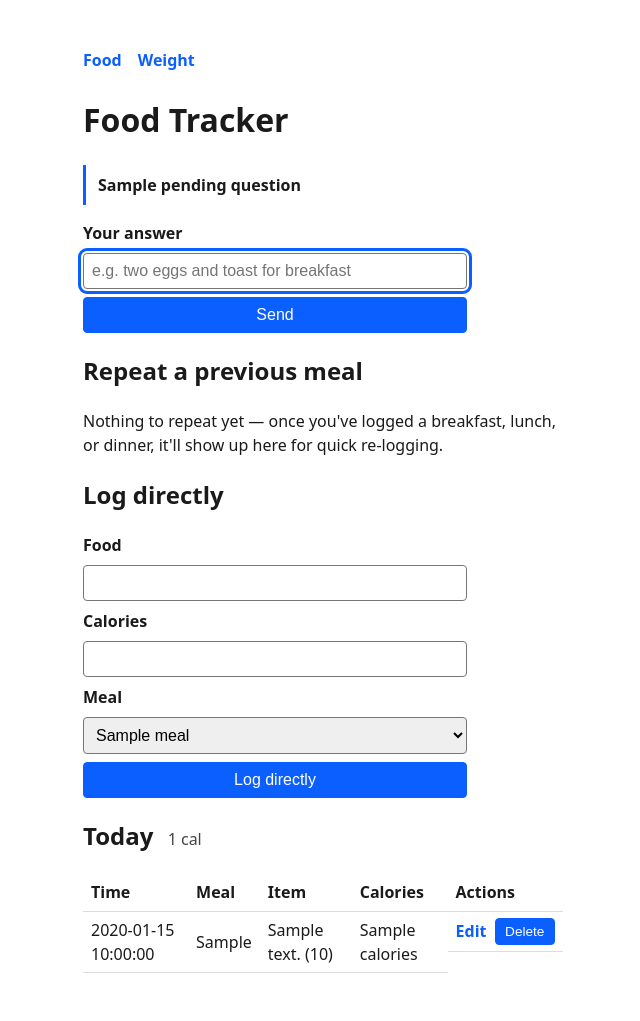
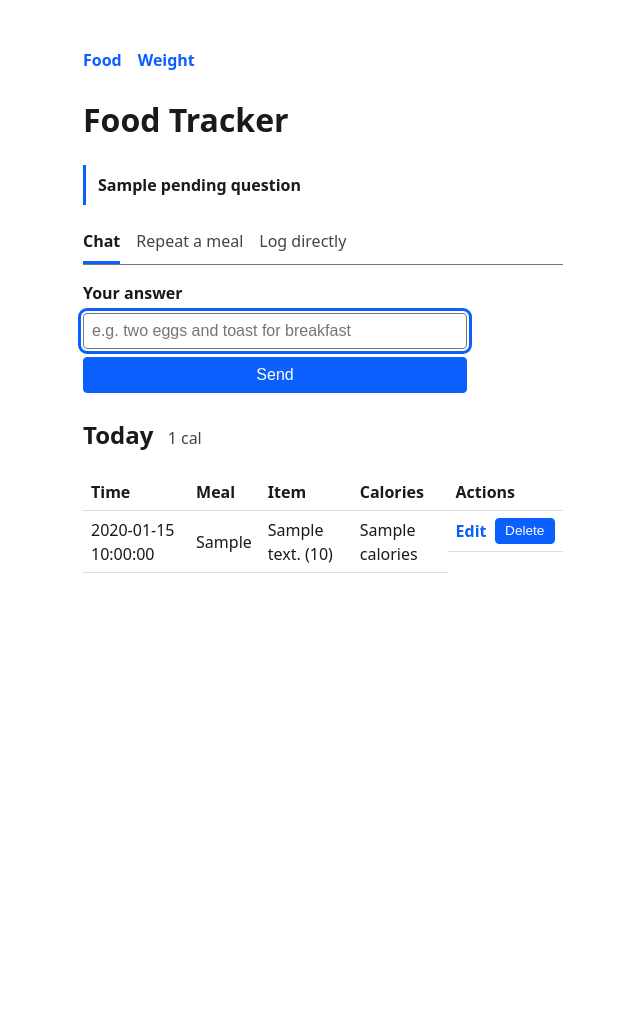
Before and after one commit to benroot/food-tracker, a Flask app: template templates/food.html in a window 1280 px wide. Shown: the whole page, without its empty margins (317-957 px from the left). After the commit the page ends 573 px from the top, so only its background shows below. Run offline with Flask 3, Linux system fonts and the light colour scheme; the template is opened without the code that fills it: most values are stand-ins (such as "Sample title", 1, 10 or a date in 2020).

Commit message:
user can enter explicit time with repeat a meal or direct entries.

```diff
--- a/app.py
+++ b/app.py
@@ -208,8 +208,14 @@ def food_log_direct():
     return redirect(url_for("food_page"))
 
 
-@app.route("/food/repeat/<int:entry_id>", methods=["POST"])
-def food_repeat(entry_id):
+@app.route("/food/repeat", methods=["POST"])
+def food_repeat():
+    raw_entry_id = request.form.get("entry_id", "")
+    if not raw_entry_id.isdigit():
+        flash("That meal no longer exists.", "error")
+        return redirect(url_for("food_page"))
+    entry_id = int(raw_entry_id)
+
     db = dbmod.get_db()
     source_entry = db.execute(
         "SELECT meal_type FROM log_entries WHERE id = ?", (entry_id,)
@@ -226,9 +232,11 @@ def food_repeat(entry_id):
         return redirect(url_for("food_page"))
 
     now = datetime.now()
+    requested_time = request.form.get("entry_time", "").strip()
+    entry_time = requested_time if requested_time and TIME_PATTERN.match(requested_time) else now.strftime("%H:%M")
     cursor = db.execute(
         "INSERT INTO log_entries (entry_date, entry_time, meal_type) VALUES (?, ?, ?)",
-        (now.date().isoformat(), now.strftime("%H:%M"), source_entry["meal_type"]),
+        (now.date().isoformat(), entry_time, source_entry["meal_type"]),
     )
     new_entry_id = cursor.lastrowid
     for item in source_items:
--- a/static/style.css
+++ b/static/style.css
@@ -66,6 +66,60 @@ nav a:focus-visible {
   margin-bottom: 1rem;
 }
 
+.tabs {
+  margin-bottom: 1.5rem;
+}
+
+.tab-input {
+  position: absolute;
+  width: 1px;
+  height: 1px;
+  overflow: hidden;
+  clip: rect(0, 0, 0, 0);
+  white-space: nowrap;
+}
+
+.tab-list {
+  display: flex;
+  flex-wrap: wrap;
+  gap: 1rem;
+  border-bottom: 1px solid var(--border);
+  margin-bottom: 1rem;
+}
+
+.tab-list label {
+  padding: 0.5rem 0;
+  cursor: pointer;
+  color: #444;
+  font-weight: 400;
+  border-bottom: 3px solid transparent;
+}
+
+#tab-chat:checked ~ .tab-list label[for="tab-chat"],
+#tab-repeat:checked ~ .tab-list label[for="tab-repeat"],
+#tab-direct:checked ~ .tab-list label[for="tab-direct"] {
+  color: var(--text);
+  font-weight: 600;
+  border-bottom-color: var(--accent);
+}
+
+#tab-chat:focus-visible ~ .tab-list label[for="tab-chat"],
+#tab-repeat:focus-visible ~ .tab-list label[for="tab-repeat"],
+#tab-direct:focus-visible ~ .tab-list label[for="tab-direct"] {
+  outline: 3px solid var(--accent);
+  outline-offset: 2px;
+}
+
+.tab-panel {
+  display: none;
+}
+
+#tab-chat:checked ~ #panel-chat,
+#tab-repeat:checked ~ #panel-repeat,
+#tab-direct:checked ~ #panel-direct {
+  display: block;
+}
+
 .total {
   font-weight: 400;
   color: #444;
@@ -130,10 +184,6 @@ td {
   flex-direction: column;
   gap: 0.5rem;
   max-width: 24rem;
-}
-
-.repeat-options form {
-  display: contents;
 }
 
 .repeat-options button {
--- a/templates/food.html
+++ b/templates/food.html
@@ -7,6 +7,18 @@
     <p class="pending-question" role="status">{{ pending_question }}</p>
   {% endif %}
 
+  <div class="tabs">
+    <input type="radio" name="tab" id="tab-chat" class="tab-input" checked>
+    <input type="radio" name="tab" id="tab-repeat" class="tab-input">
+    <input type="radio" name="tab" id="tab-direct" class="tab-input">
+
+    <div class="tab-list">
+      <label for="tab-chat">Chat</label>
+      <label for="tab-repeat">Repeat a meal</label>
+      <label for="tab-direct">Log directly</label>
+    </div>
+
+    <section class="tab-panel" id="panel-chat" aria-label="Chat">
       <form method="post" action="{{ url_for('food_log') }}">
         <label for="message">
           {% if pending_question %}Your answer{% else %}What did you eat?{% endif %}
@@ -21,10 +33,15 @@
         >
         <button type="submit">Send</button>
       </form>
+    </section>
 
-  <section aria-label="Repeat a previous meal">
+    <section class="tab-panel" id="panel-repeat" aria-label="Repeat a previous meal">
       <h2>Repeat a previous meal</h2>
       {% if has_repeat_options %}
+        <form method="post" action="{{ url_for('food_repeat') }}">
+          <label for="repeat_time">Log at time (optional)</label>
+          <input type="time" id="repeat_time" name="entry_time">
+
           {% for meal_type in repeatable_meal_types %}
             {% if repeat_options[meal_type] %}
               <div class="repeat-group">
@@ -32,24 +49,23 @@
                 <ul class="repeat-options">
                   {% for option in repeat_options[meal_type] %}
                     <li>
-                  <form method="post" action="{{ url_for('food_repeat', entry_id=option['entry_id']) }}">
-                    <button type="submit">
+                      <button type="submit" name="entry_id" value="{{ option['entry_id'] }}">
                         {{ option["items"] | join(", ") }} &mdash; {{ option["total_calories"] }} cal
                         <span class="repeat-date">{{ option["entry_date"] }}</span>
                       </button>
-                  </form>
                     </li>
                   {% endfor %}
                 </ul>
               </div>
             {% endif %}
           {% endfor %}
+        </form>
       {% else %}
         <p>Nothing to repeat yet &mdash; once you've logged a breakfast, lunch, or dinner, it'll show up here for quick re-logging.</p>
       {% endif %}
     </section>
 
-  <section aria-label="Log a food item directly">
+    <section class="tab-panel" id="panel-direct" aria-label="Log a food item directly">
       <h2>Log directly</h2>
       <form method="post" action="{{ url_for('food_log_direct') }}">
         <label for="food">Food</label>
@@ -68,6 +84,7 @@
         <button type="submit">Log directly</button>
       </form>
     </section>
+  </div>
 
   <section aria-label="Today's entries">
     <h2>Today <span class="total">{{ total_calories }} cal</span></h2>
```
Also changed, not shown: CLAUDE.md (+13 -0 lines), tests/test_app.py (+34 -2 lines). Lines whose indentation alone changed are shown as unchanged.
